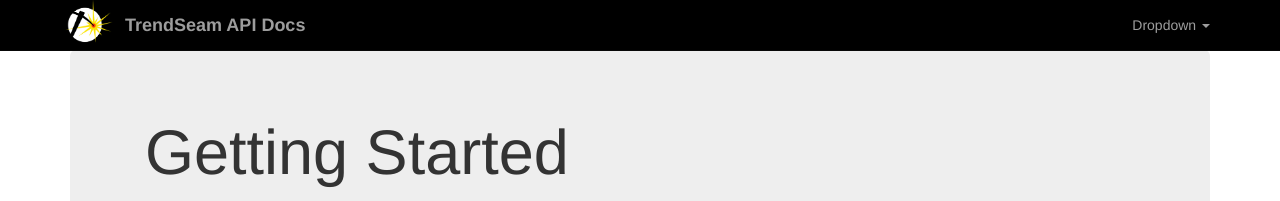
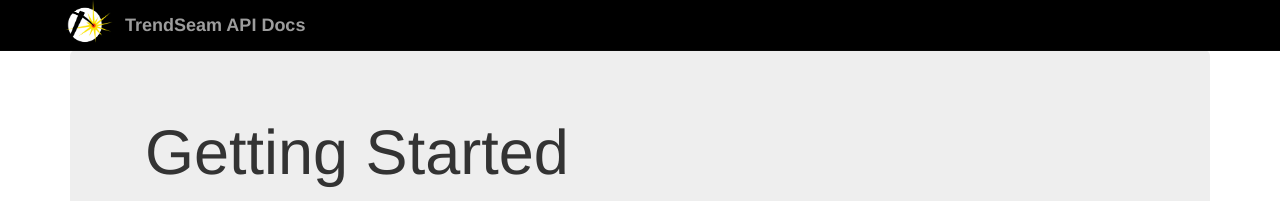
Before and after one commit to TrendSeam/API-Docs, a Jekyll site: the page built from index.html, in a window 1280 px wide. Shown: the top 201 px of the page. Built offline with Jekyll 4.4.1, drawn with Linux system fonts in a browser that asks for light colours; nearby versions of some CDN libraries; library files that are not in the unit come from our copies; Markdown is read by kramdown in place of the engine named in the settings.

Commit message:
urls
Signed-off-by: Andy Higgs <andy@higgsdesign.com>

```diff
--- a/_layouts/default.html
+++ b/_layouts/default.html
@@ -31,22 +31,21 @@
             <span class="icon-bar"></span>
           </button>
           <a class="navbar-brand" href="/">
-			<img src="/assets/img/logo.png" alt="TrendSeam API">
+			<img src="{{ site.baseurl}}/assets/img/logo.png" alt="TrendSeam API">
 			TrendSeam API Docs
 		  </a>
         </div>
-		<ul class="nav navbar-nav navbar-right">
-	      <!-- <li class="active"><a href="#">Link</a></li> -->
+		<!-- <ul class="nav navbar-nav navbar-right">
 			      <li class="dropdown">
 			        <a href="/" class="dropdown-toggle" data-toggle="dropdown">Dropdown <b class="caret"></b></a>
 			        <ul class="dropdown-menu">
-	          <li><a href="/api/methods">Methods</a></li>
-	          <li><a href="/api/errors">Errors</a></li>
+			          <li><a href="{{ site.baseurl}}/api/methods">Methods</a></li>
+			          <li><a href="{{ site.baseurl}}/api/errors">Errors</a></li>
 			          <li class="divider"></li>
 			          <li><a href="#">Something else here</a></li>
 			        </ul>
 			      </li>
-	    </ul>
+			    </ul> -->
       </div>
     </div>
 
--- a/index.html
+++ b/index.html
@@ -8,7 +8,7 @@
   <div class="container">
     <h1>Getting Started</h1>
     <p>This is the official TrendSeam REST API documentation, provided to help you setup a steady, regular flow of your e-commerce and retail store data into the service.</p>
-    <p><a class="btn btn-primary btn-lg" role="button" href="/api">Learn more &raquo;</a></p>
+    <p><a class="btn btn-primary btn-lg" role="button" href="{{ site.baseurl}}/api">Learn more &raquo;</a></p>
   </div>
 </div>
 
```
Lines whose indentation alone changed are shown as unchanged.
